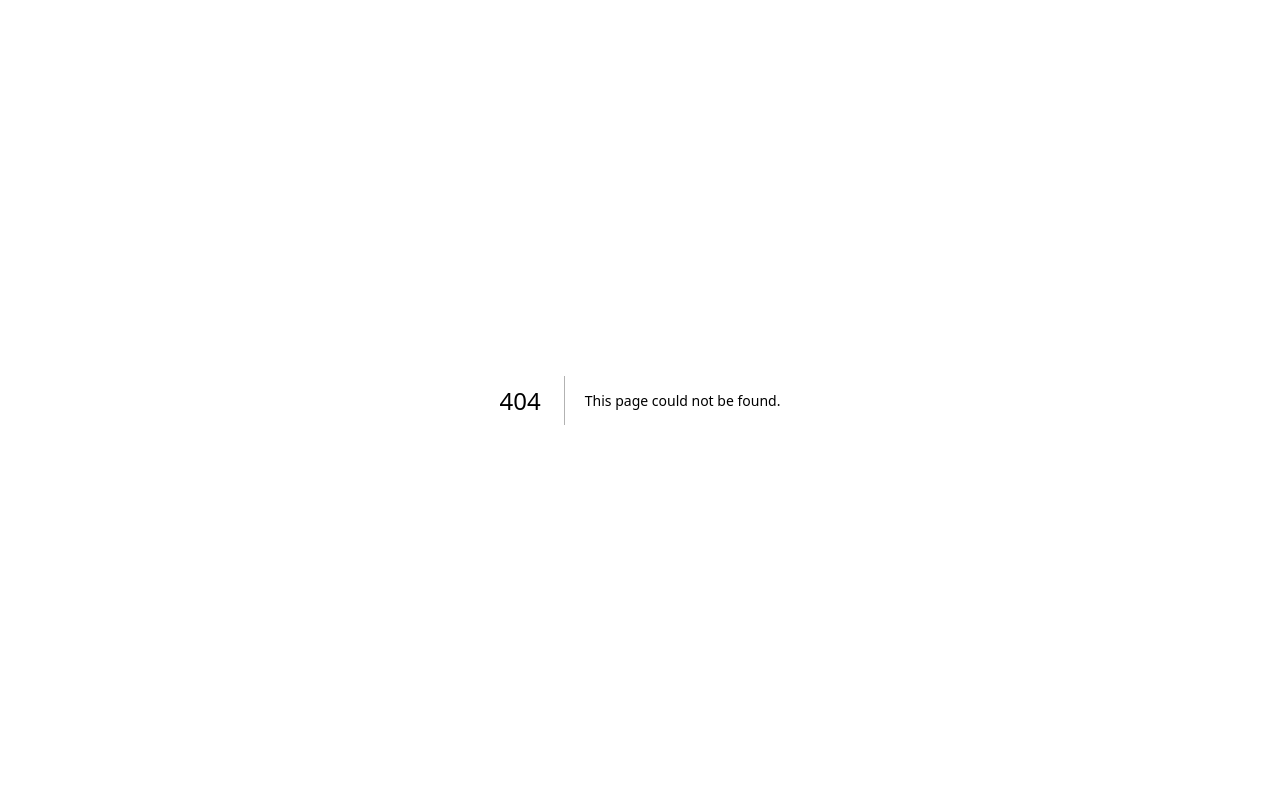
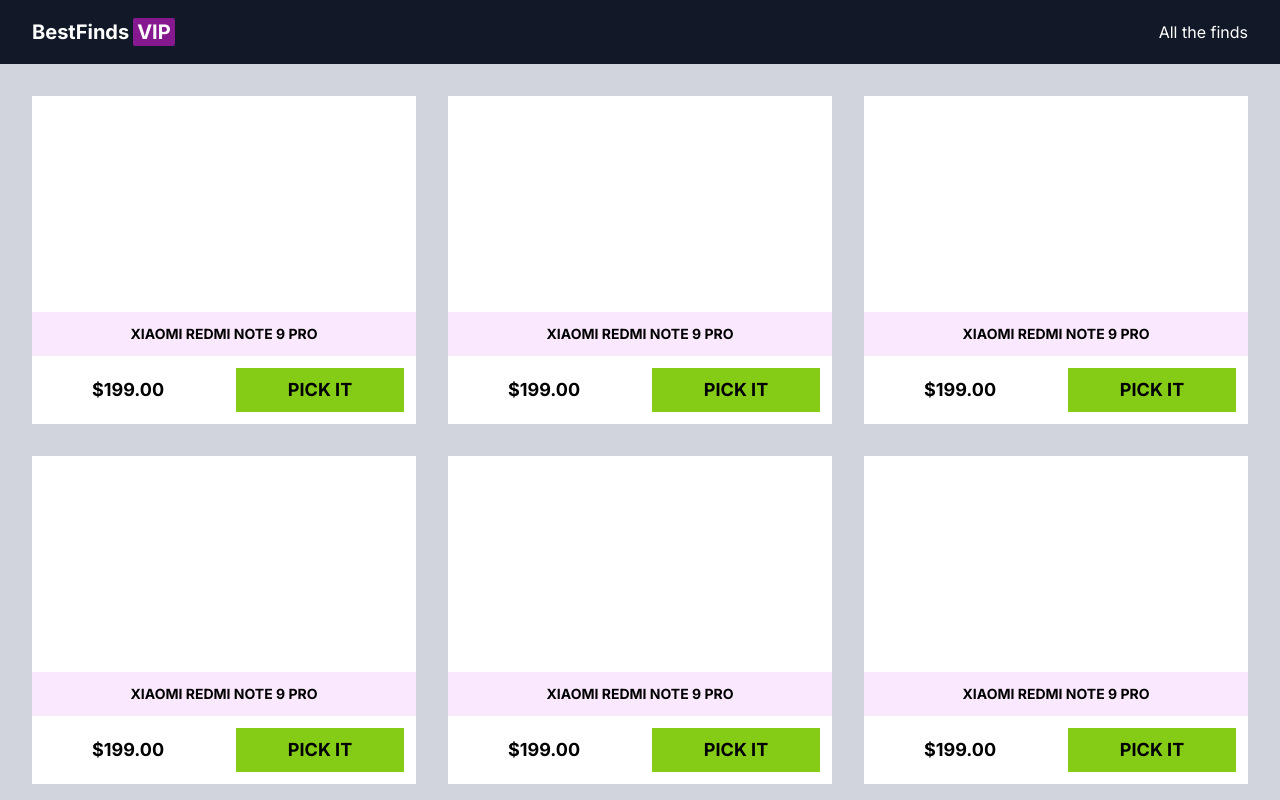
Before and after one commit to lehcosta/bestfinds.vip, a Next.js app: page /p/xiaomi-redmi-note-9-pro in a window 1280 px wide. Before the commit this address had no page. Shown: the top 800 px of the page. Built offline with nearby package versions, Linux system fonts and the light colour scheme.

Commit message:
feat: wip add internal pages

```diff
--- a/src/app/layout.tsx
+++ b/src/app/layout.tsx
@@ -38,7 +38,32 @@
         <link rel="manifest" href="/favicon/site.webmanifest" />
       </head>
       <body className={inter.className}>
-        {children}
+        <header className="relatve z-10">
+          <nav>
+            <div className="bg-gray-900">
+              <div className="mx-auto flex py-8 h-10 max-w-7xl items-center justify-between px-4 sm:px-6 lg:px-8 text-white">
+                <a href="/">
+                  <h1 className="font-bold flex gap-1 text-xl">
+                    <span>BestFinds</span>
+                    <span className="px-1 rounded-sm bg-fuchsia-800">VIP</span>
+                  </h1>
+                </a>
+                <nav className="flex gap-5">
+                  <a href="/p" className="hover:underline underline-offset-2">
+                    {" "}
+                    All the finds
+                  </a>
+                </nav>
+              </div>
+            </div>
+          </nav>
+        </header>
+        <main className="bg-gray-300 min-h-screen">{children}</main>
+        <footer className="bg-gray-900">
+          <div className="mx-auto py-5 max-w-7xl px-4 sm:px-6 lg:px-8 text-white text-center md:text-right text-md">
+            <span>Copyright © {new Date().getFullYear()} bestfinds.vip</span>
+          </div>
+        </footer>
         <Analytics />
       </body>
     </html>
--- /dev/null
+++ b/src/app/p/[slug]/page.tsx
@@ -0,0 +1,65 @@
+import { ProductCard } from "@/components/ProductCard";
+
+const products = [
+  {
+    name: "Xiaomi Redmi Note 9 Pro",
+    slug: "xiaomi-redmi-note-9-pro",
+    price: 199,
+  },
+  {
+    name: "Xiaomi Redmi Note 9 Pro",
+    slug: "xiaomi-redmi-note-9-pro",
+    price: 199,
+  },
+  {
+    name: "Xiaomi Redmi Note 9 Pro",
+    slug: "xiaomi-redmi-note-9-pro",
+    price: 199,
+  },
+  {
+    name: "Xiaomi Redmi Note 9 Pro",
+    slug: "xiaomi-redmi-note-9-pro",
+    price: 199,
+  },
+  {
+    name: "Xiaomi Redmi Note 9 Pro",
+    slug: "xiaomi-redmi-note-9-pro",
+    price: 199,
+  },
+  {
+    name: "Xiaomi Redmi Note 9 Pro",
+    slug: "xiaomi-redmi-note-9-pro",
+    price: 199,
+  },
+  {
+    name: "Xiaomi Redmi Note 9 Pro",
+    slug: "xiaomi-redmi-note-9-pro",
+    price: 199,
+  },
+  {
+    name: "Xiaomi Redmi Note 9 Pro",
+    slug: "xiaomi-redmi-note-9-pro",
+    price: 199,
+  },
+];
+
+export default function Product() {
+  return (
+    <>
+      <div className="pb-28">
+        <div className="mx-auto py-8 max-w-7xl px-4 sm:px-6 lg:px-8">
+          <div className="grid grid-cols-1 sm:grid-cols-2 lg:grid-cols-3 gap-8 w-full">
+            {products.map((product, index) => (
+              <ProductCard
+                key={index}
+                name={product.name}
+                price={product.price}
+                slug={product.slug}
+              />
+            ))}
+          </div>
+        </div>
+      </div>
+    </>
+  );
+}
--- /dev/null
+++ b/src/app/p/page.tsx
@@ -0,0 +1,63 @@
+import { ProductCard } from "@/components/ProductCard";
+
+const products = [
+  {
+    name: "Xiaomi Redmi Note 9 Pro",
+    slug: "xiaomi-redmi-note-9-pro",
+    price: 199,
+  },
+  {
+    name: "Xiaomi Redmi Note 9 Pro",
+    slug: "xiaomi-redmi-note-9-pro",
+    price: 199,
+  },
+  {
+    name: "Xiaomi Redmi Note 9 Pro",
+    slug: "xiaomi-redmi-note-9-pro",
+    price: 199,
+  },
+  {
+    name: "Xiaomi Redmi Note 9 Pro",
+    slug: "xiaomi-redmi-note-9-pro",
+    price: 199,
+  },
+  {
+    name: "Xiaomi Redmi Note 9 Pro",
+    slug: "xiaomi-redmi-note-9-pro",
+    price: 199,
+  },
+  {
+    name: "Xiaomi Redmi Note 9 Pro",
+    slug: "xiaomi-redmi-note-9-pro",
+    price: 199,
+  },
+  {
+    name: "Xiaomi Redmi Note 9 Pro",
+    slug: "xiaomi-redmi-note-9-pro",
+    price: 199,
+  },
+  {
+    name: "Xiaomi Redmi Note 9 Pro",
+    slug: "xiaomi-redmi-note-9-pro",
+    price: 199,
+  },
+];
+
+export default function ListProductsPage() {
+  return (
+    <div className="pb-28">
+      <div className="mx-auto py-8 max-w-7xl px-4 sm:px-6 lg:px-8">
+        <div className="grid grid-cols-1 sm:grid-cols-2 lg:grid-cols-3 gap-8 w-full">
+          {products.map((product, index) => (
+            <ProductCard
+              key={index}
+              name={product.name}
+              price={product.price}
+              slug={product.slug}
+            />
+          ))}
+        </div>
+      </div>
+    </div>
+  );
+}
--- a/src/app/page.tsx
+++ b/src/app/page.tsx
@@ -46,25 +46,7 @@
 
 export default function Home() {
   return (
-    <main className="bg-gray-300 min-h-screen">
-      <header className="relatve z-10">
-        <nav>
-          <div className="bg-gray-900">
-            <div className="mx-auto flex py-8 h-10 max-w-7xl items-center justify-between px-4 sm:px-6 lg:px-8 text-white">
-              <h1 className="font-bold flex gap-1 text-xl">
-                <span>BestFinds</span>
-                <span className="px-1 rounded-sm bg-fuchsia-800">VIP</span>
-              </h1>
-              <nav className="flex gap-5">
-                <a href="#" className="hover:underline underline-offset-2">
-                  {" "}
-                  All the finds
-                </a>
-              </nav>
-            </div>
-          </div>
-        </nav>
-      </header>
+    <>
       <div className="bg-gray-900 text-white">
         <div className="mx-auto py-8 max-w-7xl flex flex-col gap-7 md:flex-row items-center justify-between px-4 sm:px-6 lg:px-8">
           <div>
@@ -116,12 +98,6 @@
           </div>
         </div>
       </div>
-
-      <footer className="bg-gray-900">
-        <div className="mx-auto py-5 max-w-7xl px-4 sm:px-6 lg:px-8 text-white text-center md:text-right text-md">
-          <span>Copyright © {new Date().getFullYear()} bestfinds.vip</span>
-        </div>
-      </footer>
-    </main>
+    </>
   );
 }
--- a/src/components/ProductCard/ProductCard.tsx
+++ b/src/components/ProductCard/ProductCard.tsx
@@ -24,7 +24,7 @@
       </div>
       <div className="text-center flex p-3">
         <a
-          href="#"
+          href={`/p/${slug}`}
           className="block flex-1 uppercase font-bold bg-lime-500 py-2 hover:bg-lime-600 transition-colors text-lg"
           onClick={() => {
             track("product-card-clicked", {
```
